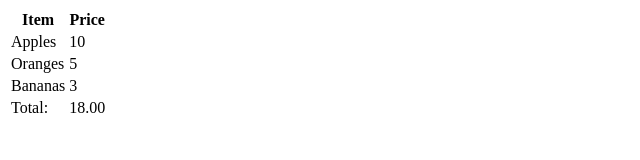
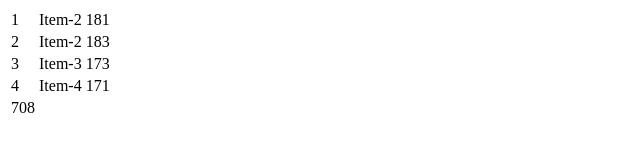
Before and after one commit to acciojob/grofers-checkout-2-adityagurav40, a website: page main.html in a window 1280 px wide. Shown: the whole page, without its empty margins (0-640 px from the left). Drawn offline with Linux system fonts and the light colour scheme.

Commit message:
created a submission

```diff
--- a/main.html
+++ b/main.html
@@ -8,35 +8,30 @@
 
 <body>
 	<!-- the entire body must be written by student -->
-
 <table>
-  <thead>
 	  <tr>
-      <th>Item</th>
-      <th>Price</th>
-    </tr>
-  </thead>
-  <tbody>
-    <tr>
-      <td>Apples</td>
-      <td data-ns-test="prices">10</td>
+	  <td>1</td>
+	  <td>Item-2</td>
+	  <td data-ns-test="price">181</td>
   </tr>
 	  <tr>
-      <td>Oranges</td>
-      <td data-ns-test="prices">5</td>
+	  <td>2</td>
+	  <td>Item-2</td>
+	  <td data-ns-test="price">183</td>
   </tr>
 	  <tr>
-      <td>Bananas</td>
-      <td data-ns-test="prices">3</td>
+	  <td>3</td>
+	  <td>Item-3</td>
+	  <td data-ns-test="price">173</td>
   </tr>
-  </tbody>
-  <tfoot>
   <tr>
-      <td>Total:</td>
-      <td data-ns-test="grandTotal"></td>
+	  <td>4</td>
+	  <td>Item-4</td>
+	  <td data-ns-test="price">171</td>
   </tr>
-  </tfoot>
   </table>
+
+
 
     <script type="text/javascript" src="./script.js">
 </script>
--- a/script.js
+++ b/script.js
@@ -1,10 +1,18 @@
-//your code here
-const prices = document.querySelectorAll("[data-ns-test='prices']");
-let total = 0;
 
-for (let i = 0; i < prices.length; i++) {
-  total += Number(prices[i].textContent);
-}
 
-const grandTotal = document.querySelector("[data-ns-test='grandTotal']");
-grandTotal.textContent = total.toFixed(2);
+//your code here  js
+
+ const table = document.querySelector('table');
+ const lastRow = document.createElement('tr');
+ const prices = document.querySelectorAll('[data-ns-test=price]');
+ let sum = 0;
+ for(let i = 0; i < prices.length; i++) {
+  sum += parseInt(prices[i].textContent);
+ }
+ const child = document.createElement("td");
+ child.setAttribute('data-ns-test', 'grandTotal');
+
+
+ child.textContent = sum;
+ lastRow.appendChild(child);
+ table.appendChild(lastRow);
```
Lines whose indentation alone changed are shown as unchanged.
